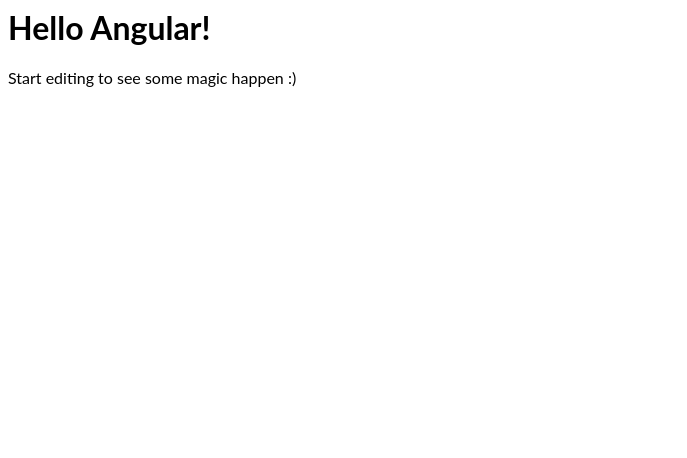
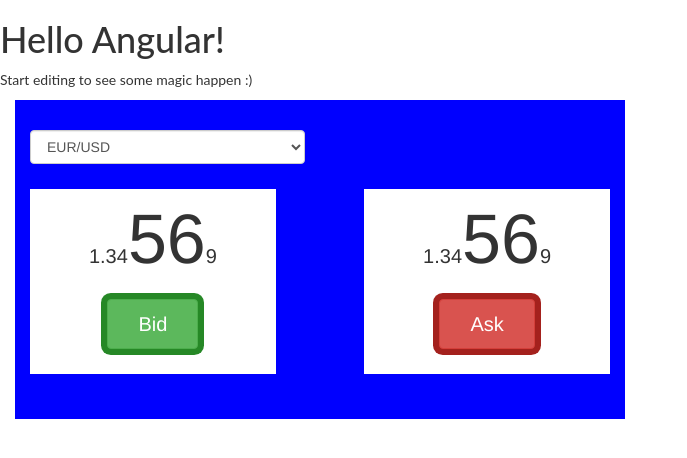
Before and after one commit to kajalrpatel/angular-bid-ask, an Angular app: page / in a window 1280 px wide. Shown: the top 458 px of the page, without its empty margins (0-687 px from the left). Built offline with nearby package versions, Linux system fonts and the light colour scheme.

Commit message:
5 files modified

```diff
--- a/package.json
+++ b/package.json
@@ -10,6 +10,7 @@
     "@angular/platform-browser": "^7.2.5",
     "@angular/platform-browser-dynamic": "^7.2.5",
     "@angular/router": "^7.2.5",
+    "@ng-bootstrap/ng-bootstrap": "^4.1.2",
     "core-js": "^2.6.5",
     "rxjs": "^6.4.0",
     "zone.js": "^0.8.29"
--- a/src/app/aunction/aunction.component.css
+++ b/src/app/aunction/aunction.component.css
@@ -0,0 +1,24 @@
+.bluesec {
+    background: blue;
+    padding: 30px 0;
+}
+.priceblock{
+  font-size:20px;
+  margin:10px;
+  clear:both;
+  text-align: center;
+}
+.priceblock span{
+  font-size: 70px
+}
+.last{
+  margin-bottom:20px
+}
+.btn {
+    font-size: 20px;
+    padding: 10px 30px;
+    margin-bottom: 25px;
+}
+.btn-success{box-shadow: 0 0 0 6px #268826;}
+.btn-danger{box-shadow: 0 0 0 6px #a4211d;}
+.atblock{margin:5px;background: #fff;}
--- a/src/app/aunction/aunction.component.html
+++ b/src/app/aunction/aunction.component.html
@@ -1,8 +1,30 @@
-<section class='row'>
-  <div class='col-lg-3'>
-
+<div class="content-wrapper">
+<section class="content">
+  <div class="col-sm-12 col-lg-6">
+    <div class=" bluesec">
+      <div class="col-lg-6 last">
+        <select class="form-control">
+          <option *ngFor='let i of currency' [value]="i"> {{i}}</option>
+        </select>
+      </div>
+      <div class="row priceblock">
+       <div class="col-lg-5 atblock">
+          <div>
+            <p>1.34<span>56</span>9</p>
+          </div>
+          <input type='button' class='btn btn-success' value='Bid'/>
+        </div>
+         <div class="col-lg-5 atblock pull-right">
+          <div>
+            <p>1.34<span>56</span>9</p>
+          </div>
+           <input type='button' class='btn btn-danger' value='Ask'/>
+        </div>
+      </div>
+     </div>
   </div>
 </section>
 <p>
 
 </p>
+<div>
--- a/src/app/aunction/aunction.component.ts
+++ b/src/app/aunction/aunction.component.ts
@@ -6,10 +6,13 @@
   styleUrls: ['./aunction.component.css']
 })
 export class AunctionComponent implements OnInit {
-
+  public currency = ["EUR/USD","EUR/GBP","USD/CAD","AUD/CAD","USD/JPY"];
   constructor() { }
 
   ngOnInit() {
   }
+   getRandombitInt() {
+        return Math.floor(100000 + Math.random() * 900000);
+    }
 
 }
--- a/src/styles.css
+++ b/src/styles.css
@@ -1 +1,2 @@
 /* Add application styles & imports to this file! */
+@import url('https://unpkg.com/bootstrap@3.3.7/dist/css/bootstrap.min.css')
```
